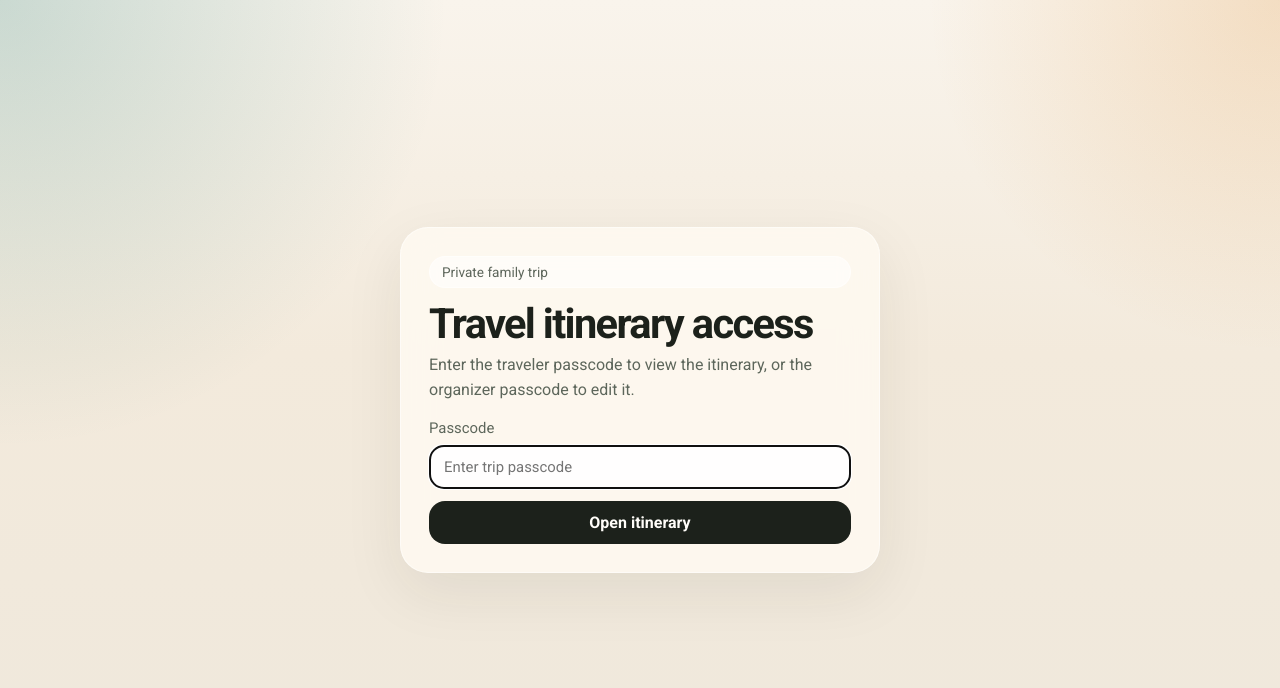
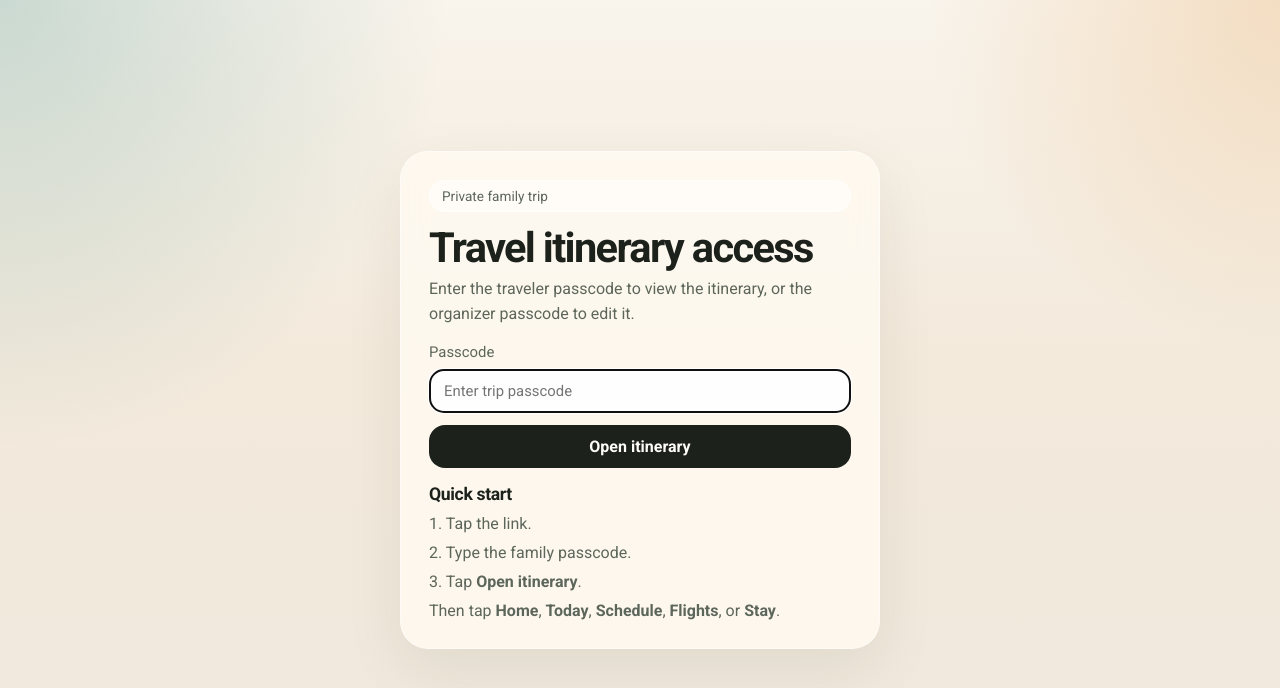
Before and after one commit to tklim/travel-itinerary-app, a Next.js app: page /login in a window 1280 px wide. Shown: the top 688 px of the page. Built offline with nearby package versions, Linux system fonts and the light colour scheme; no server answers.

Commit message:
Add simple family quick-start guide

```diff
--- a/app/login/page.tsx
+++ b/app/login/page.tsx
@@ -53,6 +53,27 @@ export default async function LoginPage({
             Open itinerary
           </button>
         </form>
+        <div className="stack" style={{ gap: 10 }}>
+          <h2 className="section-title" style={{ fontSize: "1.1rem" }}>
+            Quick start
+          </h2>
+          <p className="muted" style={{ margin: 0 }}>
+            1. Tap the link.
+          </p>
+          <p className="muted" style={{ margin: 0 }}>
+            2. Type the family passcode.
+          </p>
+          <p className="muted" style={{ margin: 0 }}>
+            3. Tap <strong style={{ color: "inherit" }}>Open itinerary</strong>.
+          </p>
+          <p className="muted" style={{ margin: 0 }}>
+            Then tap <strong style={{ color: "inherit" }}>Home</strong>,{" "}
+            <strong style={{ color: "inherit" }}>Today</strong>,{" "}
+            <strong style={{ color: "inherit" }}>Schedule</strong>,{" "}
+            <strong style={{ color: "inherit" }}>Flights</strong>, or{" "}
+            <strong style={{ color: "inherit" }}>Stay</strong>.
+          </p>
+        </div>
       </div>
     </div>
   );
```
Also changed, not shown: 1 other file (tests, documents, lock files or other folders).
